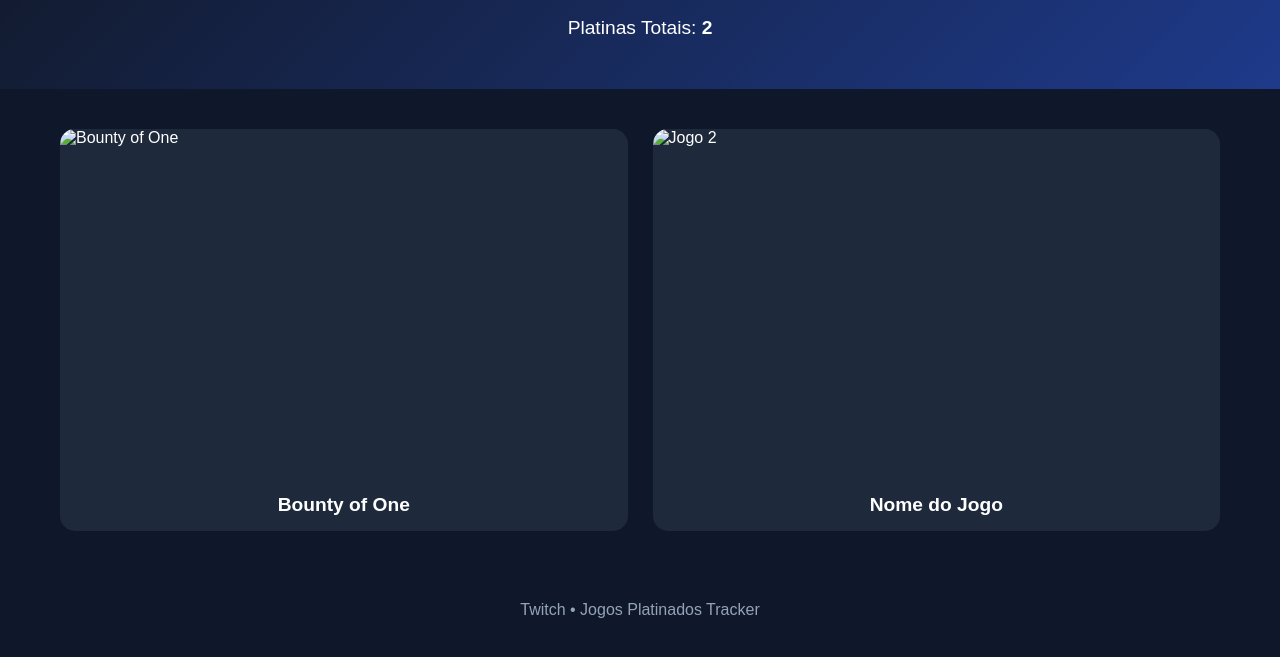
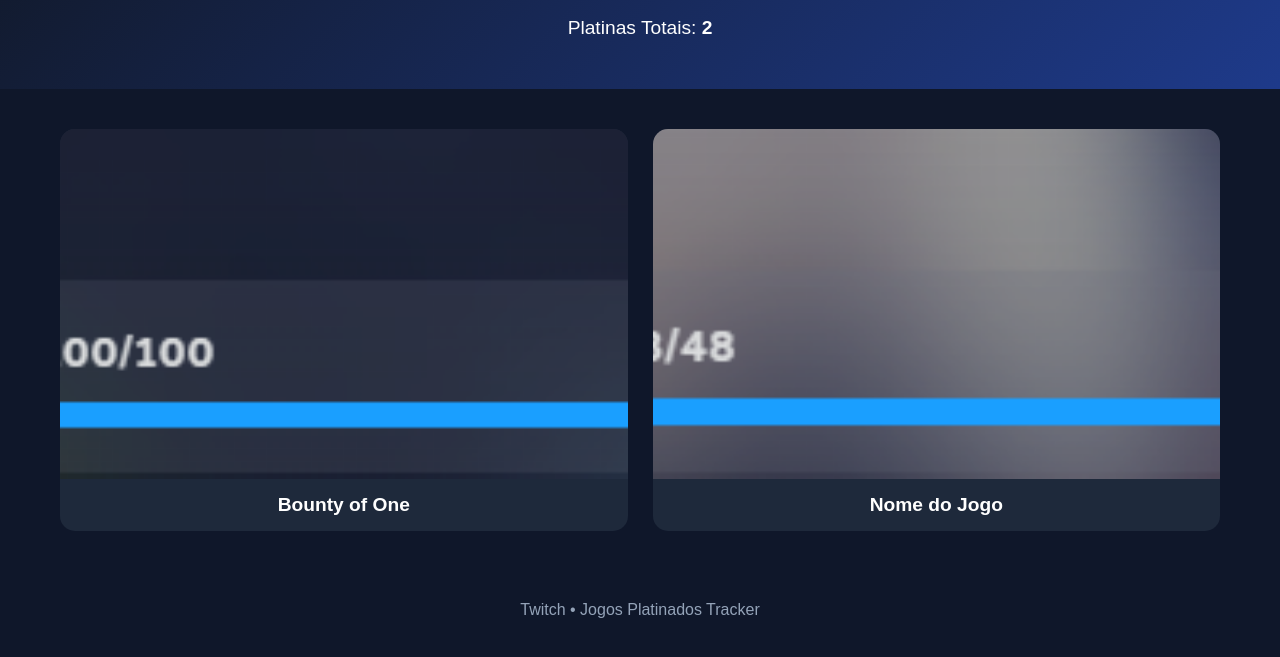
Before and after one commit to Maufest/Jogos-platinados-, a plain HTML site: page index.html in a window 1280 px wide. Shown: the part 137-794 px from the top of the page. Drawn offline with Linux system fonts and the light colour scheme.

Commit message:
Fix image sources in index.html
Updated image source for 'Bounty of One' and corrected image filename for 'Jogo 2'.

```diff
--- a/index.html
+++ b/index.html
@@ -102,14 +102,14 @@ footer{
 <section class="games">
 
     <div class="card">
-        <img src="imagens/bounty.pgn" alt="Bounty of One">
+        <img src="imagens/bounty.png" alt="Bounty of One">
         <div class="card-content">
             <div class="game-title">Bounty of One</div>
         </div>
     </div>
 
     <div class="card">
-        <img src="jogo2.jpg" alt="Jogo 2">
+        <img src="imagens/detroy.png" alt="Jogo 2">
         <div class="card-content">
             <div class="game-title">Nome do Jogo</div>
         </div>
```
